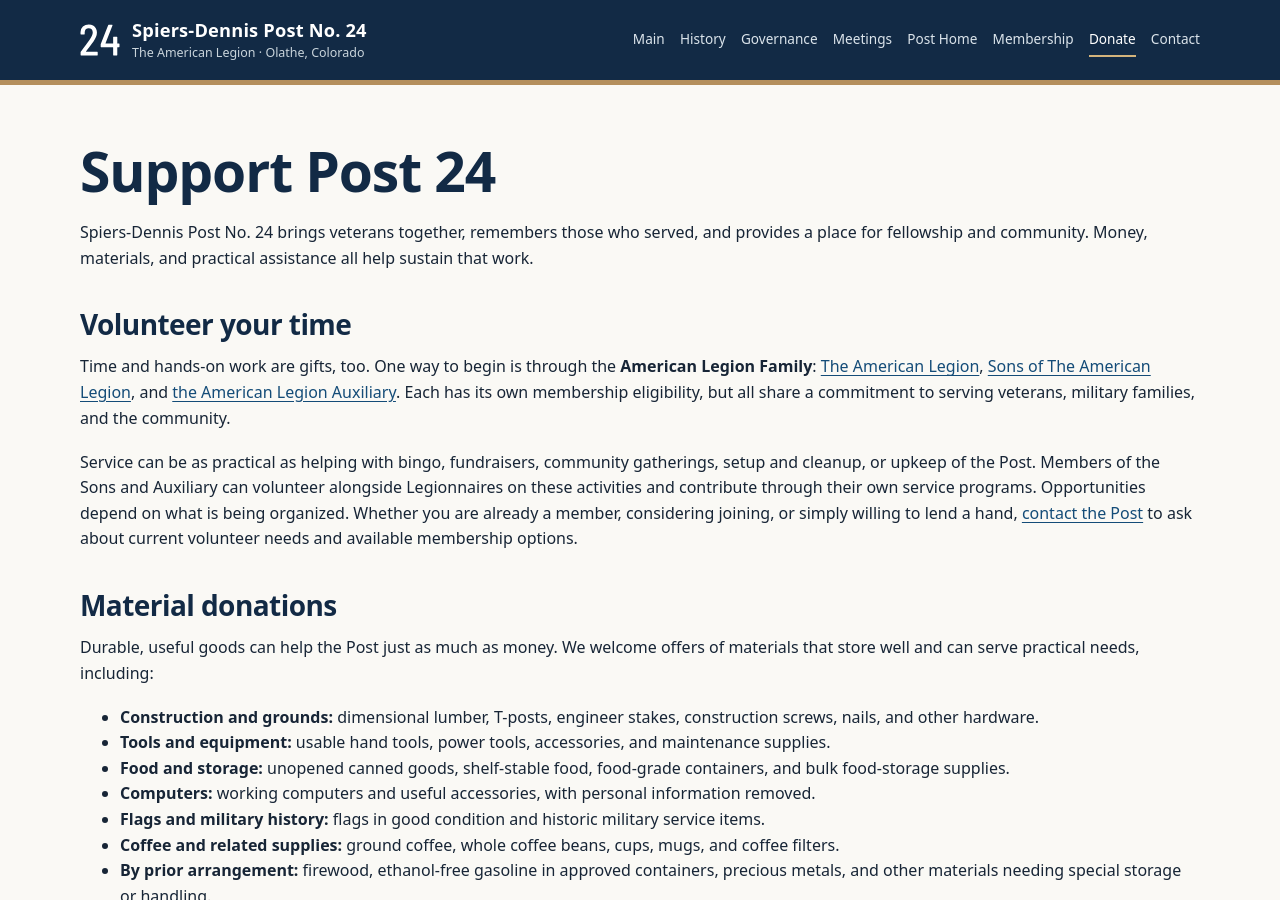
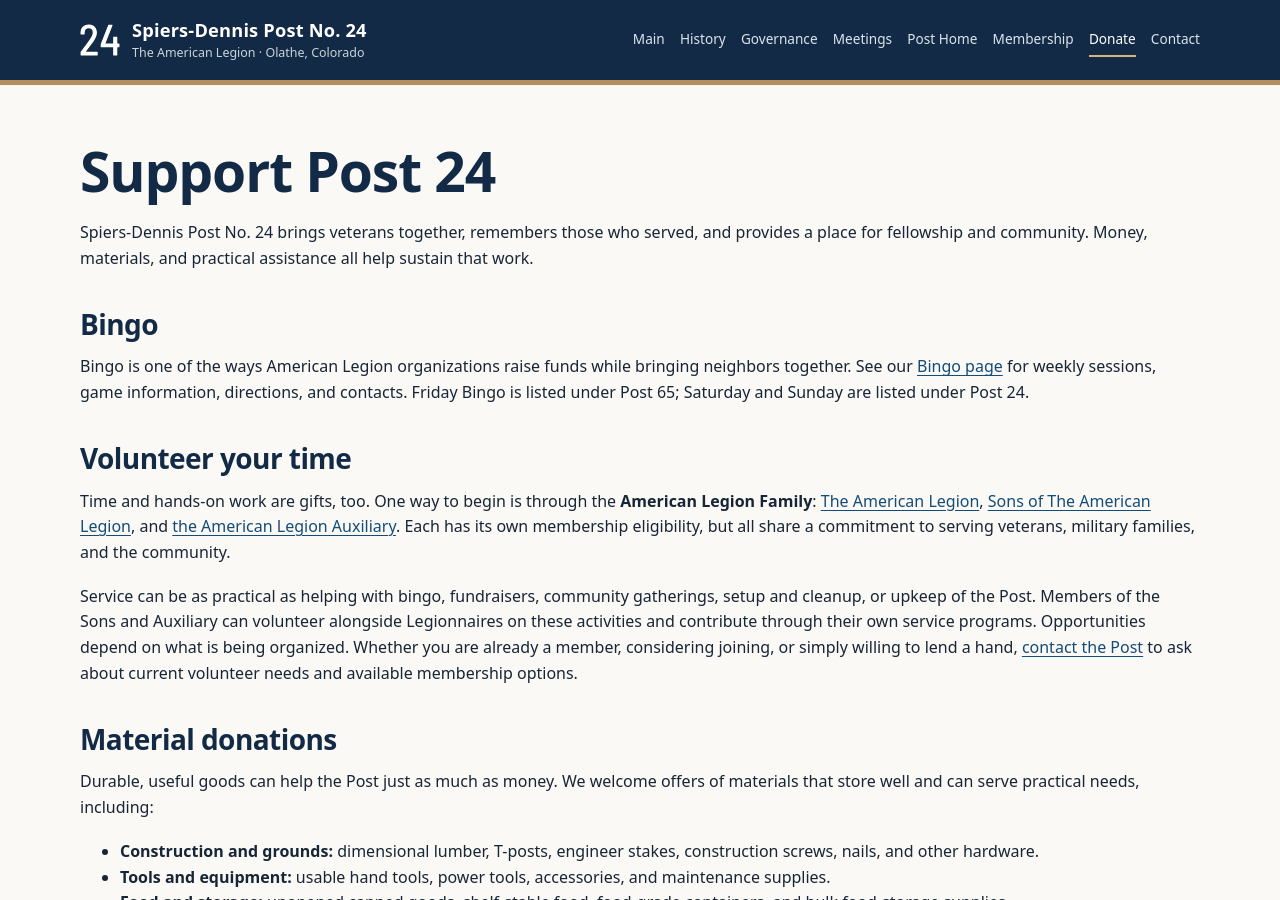
Before and after one commit to SPIERS-DENNIS-POST/spiers-dennis-post.github.io, a Jekyll site: the page built from donate/index.md, in a window 1280 px wide and 900 px high. Built offline with Jekyll 4.4.1, drawn with Linux system fonts in a browser that asks for light colours.

Commit message:
Link Donate page to standalone Bingo microsite

```diff
--- a/donate/index.md
+++ b/donate/index.md
@@ -17,6 +17,8 @@
 ---
 # Support Post 24
 Spiers-Dennis Post No. 24 brings veterans together, remembers those who served, and provides a place for fellowship and community. Money, materials, and practical assistance all help sustain that work.
+## Bingo
+Bingo is one of the ways American Legion organizations raise funds while bringing neighbors together. See our [Bingo page]({{ '/donate/bingo/' | relative_url }}) for weekly sessions, game information, directions, and contacts. Friday Bingo is listed under Post 65; Saturday and Sunday are listed under Post 24.
 ## Volunteer your time
 Time and hands-on work are gifts, too. One way to begin is through the **American Legion Family**: <a href="{{ '/membership/' | relative_url }}">The American Legion</a>, <a href="https://www.legion.org/about/american-legion-family/sons-of-the-american-legion">Sons of The American Legion</a>, and <a href="https://www.legion-aux.org/">the American Legion Auxiliary</a>. Each has its own membership eligibility, but all share a commitment to serving veterans, military families, and the community.
 
```
